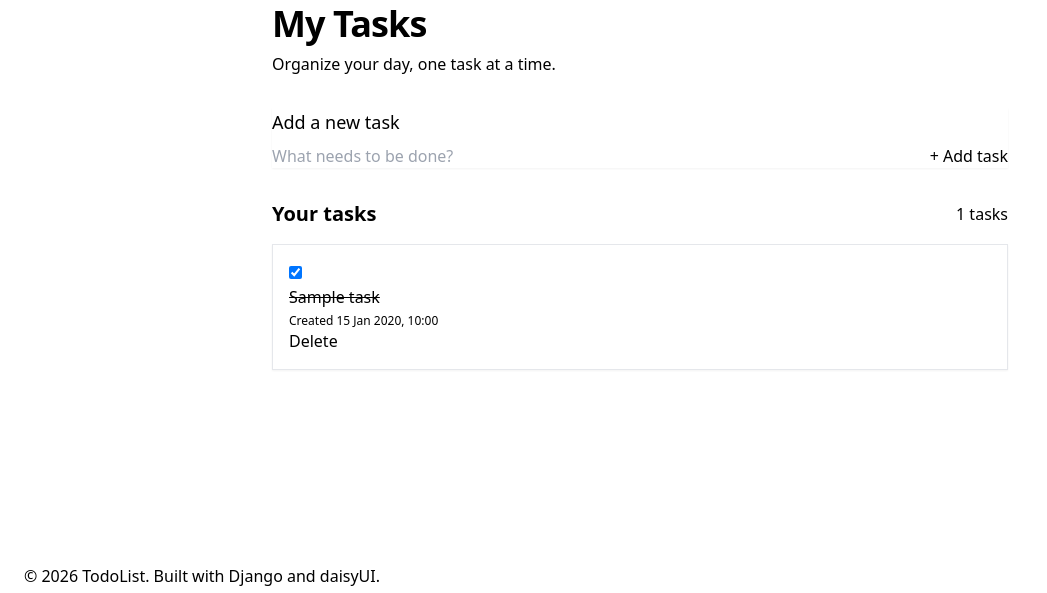
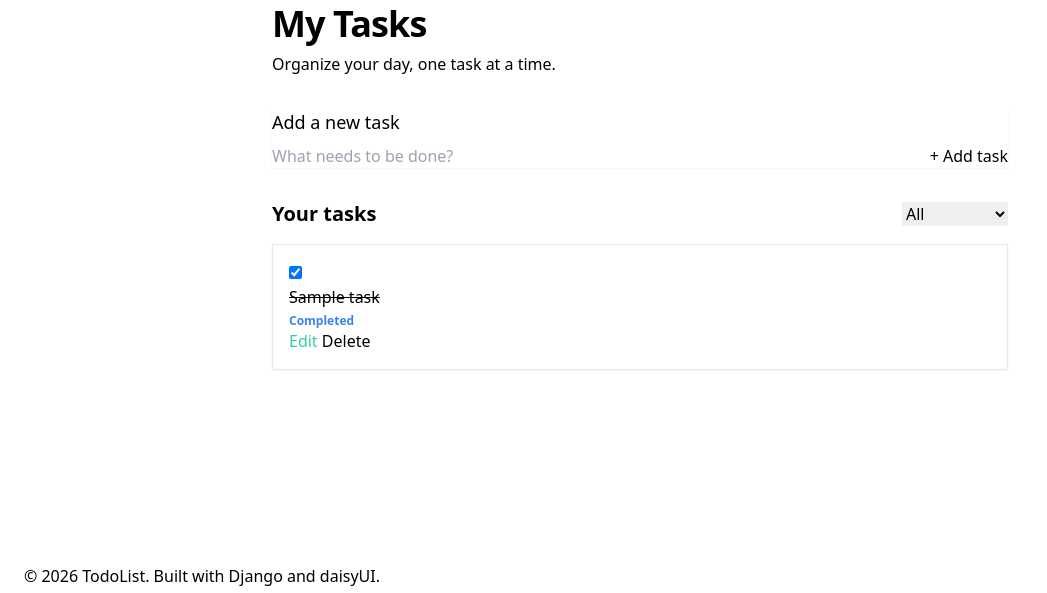
Before and after one commit to kv-young/django-todo, a Django app: page / in a window 1280 px wide. Shown: the part 188-781 px from the top of the page, without its empty margins (0-1047 px from the left). Run offline with Django 5.2, Linux system fonts and the light colour scheme; tables that the repository leaves empty hold one stand-in row (values such as "Sample post"); some libraries are stand-ins or nearby versions.

Commit message:
feat: add task filtering and CRUD functionality

```diff
--- /dev/null
+++ b/templates/components/filter.html
@@ -0,0 +1,26 @@
+<section class="flex items-center justify-between mb-4">
+  <h2 class="text-xl font-semibold">Your tasks</h2>
+
+  <form method="get">
+    <select
+      name="status"
+      class="select select-bordered select-sm"
+      onchange="this.form.submit()"
+    >
+      <option value="all"
+        {% if status == "all" %}selected{% endif %}>
+        All
+      </option>
+
+      <option value="completed"
+        {% if status == "completed" %}selected{% endif %}>
+        Completed
+      </option>
+
+      <option value="pending"
+        {% if status == "pending" %}selected{% endif %}>
+        In Progress
+      </option>
+    </select>
+  </form>
+</section>
--- a/templates/todolist/tasks.html
+++ b/templates/todolist/tasks.html
@@ -1,32 +1,20 @@
-
-{% extends "base.html" %}
-
-{% block title %}My Tasks | TodoList{% endblock %}
-
+{% extends "base.html" %} {% block title %}My Tasks | TodoList{% endblock %}
 {% block content %}
 <div class="max-w-3xl mx-auto px-4 py-10 sm:py-16">
-
-  <!-- Header -->
   <header class="mb-8">
-    <p class="text-sm font-medium text-primary mb-2">
-      YOUR PERSONAL WORKSPACE
-    </p>
-    <h1 class="text-4xl font-bold tracking-tight">
-      My Tasks
-    </h1>
+    <p class="text-sm font-medium text-primary mb-2">YOUR PERSONAL WORKSPACE</p>
+    <h1 class="text-4xl font-bold tracking-tight">My Tasks</h1>
     <p class="text-base-content/60 mt-2">
       Organize your day, one task at a time.
     </p>
   </header>
 
-  <!-- Add task form -->
   <section class="card bg-base-200 shadow-sm mb-8">
     <div class="card-body">
       <h2 class="card-title text-lg mb-2">Add a new task</h2>
 
       <form method="post" class="flex flex-col sm:flex-row gap-3">
         {% csrf_token %}
-
         <input
           type="text"
           name="title"
@@ -35,7 +23,6 @@
           aria-label="Task title"
           required
         />
-
         <button type="submit" class="btn btn-primary sm:shrink-0">
           <span>+</span>
           Add task
@@ -44,49 +31,63 @@
     </div>
   </section>
 
-  <!-- Task list -->
-  <section>
-    <div class="flex items-center justify-between mb-4">
+
+
+    {% include "components/filter.html" %}
+
+
+    {% comment %} <div class="flex items-center justify-between mb-4">
       <h2 class="text-xl font-semibold">Your tasks</h2>
-      <span class="badge badge-ghost">
-        {{ tasks|length }} tasks
-      </span>
-    </div>
+      <span class="badge badge-ghost">{{ tasks|length }} tasks</span>
+    </div> {% endcomment %}
 
     <div class="flex flex-col gap-3">
       {% for task in tasks %}
       <div class="card bg-base-100 border border-base-300 shadow-sm">
         <div class="card-body p-4 flex-row items-center gap-4">
-
+          <form method="post" action="{% url 'toggle' task.id %}">
+            {% csrf_token %}
             <input
               type="checkbox"
-              class="checkbox checkbox-primary"
+              class="checkbox checkbox-success"
               {% if task.completed %}checked{% endif %}
-              aria-label="Task completed"
+              aria-label="Toggle task completion"
+              onchange="this.form.submit()"
             />
+          </form>
 
           <div class="flex-1 min-w-0">
-              <p class="font-medium break-words {% if task.completed %}line-through text-base-content/50{% endif %}">
+            <p
+              class="font-medium wrap-break-words {% if task.completed %}line-through text-base-content/50{% endif %}"
+            >
               {{ task.title }}
             </p>
-              <p class="text-xs text-base-content/50 mt-1">
-                Created {{ task.created_at|date:"d M Y, H:i" }}
+            <p
+              class="text-xs{% if task.completed %} text-blue-500 font-bold {% else %} text-base-content/50 {% endif %} mt-1"
+            >
+              {% if task.completed %} Completed {% else %} Created {{
+              task.created_at|date:"d M Y, H:i" }} {% endif %}
             </p>
           </div>
 
-            <button
-              type="button"
+          <a
+            href="{% url 'update' task.id %}"
+            class="btn btn-ghost btn-sm text-emerald-400"
+          >
+            Edit
+          </a>
+          <a
+            href="{% url 'delete' task.id %}"
             class="btn btn-ghost btn-sm text-error"
-              aria-label="Delete task"
-              title="Delete task"
           >
             Delete
-            </button>
-
+          </a>
         </div>
       </div>
       {% empty %}
-        <div class="text-center py-12 px-4 border border-dashed border-base-300 rounded-box">
+      <div
+        class="text-center py-12 px-4 border border-dashed border-base-300 rounded-box"
+      >
         <div class="text-4xl mb-3">📝</div>
         <h3 class="text-lg font-semibold">No tasks yet</h3>
         <p class="text-base-content/60 mt-1">
@@ -96,6 +97,5 @@
       {% endfor %}
     </div>
   </section>
-
 </div>
 {% endblock content %}
--- a/todolist/urls.py
+++ b/todolist/urls.py
@@ -3,4 +3,11 @@
 
 urlpatterns = [
     path("", views.home, name="home"),
+    path(
+        "tasks/<int:task_id>/toggle/",
+        views.toggle_completed,
+        name="toggle",
+    ),
+    path("tasks/<int:task_id>/update/", views.update, name="update"),
+    path("tasks/<int:task_id>/delete/", views.delete, name="delete"),
 ]
--- a/todolist/views.py
+++ b/todolist/views.py
@@ -1,13 +1,52 @@
-from django.shortcuts import render
+from django.shortcuts import render, redirect, get_object_or_404
 from todolist.models import Task
 
 
 def home(request):
     if request.method == "POST":
         title = request.POST.get("title", "").strip()
-        if not title:
-            pass
-        else:
+        if title:
             Task.objects.create(title=title)
+            return redirect("home")
+    status = request.GET.get("status", "all")
     tasks = Task.objects.all().order_by("-created_at")
-    return render(request, "todolist/tasks.html", {"tasks": tasks})
+    if status == "completed":
+        tasks = tasks.filter(completed=True)
+    if status == "pending":
+        tasks = tasks.filter(completed=False)
+    return render(
+        request, "todolist/tasks.html", {"tasks": tasks, "status": status}
+    )
+
+
+def toggle_completed(request, task_id):
+    task = get_object_or_404(Task, id=task_id)
+    task.completed = not task.completed
+    task.save()
+
+    return redirect("home")
+
+
+def update(request, task_id):
+    task = get_object_or_404(Task, id=task_id)
+
+    if request.method == "POST":
+        title = request.POST.get("title", "").strip()
+        completed = "completed" in request.POST
+
+        task.title = title
+        task.completed = completed
+        task.save()
+
+        return redirect("home")
+    return render(request, "todolist/update.html", {"task": task})
+
+
+def delete(request, task_id):
+    task = get_object_or_404(Task, id=task_id)
+
+    if request.method == "POST":
+        task.delete()
+        return redirect("home")
+
+    return render(request, "todolist/delete_confirmation.html", {"task": task})
```
Also changed, not shown: templates/todolist/delete_confirmation.html (added, +66 -0 lines), templates/todolist/update.html (added, +76 -0 lines). Lines whose indentation alone changed are shown as unchanged.
